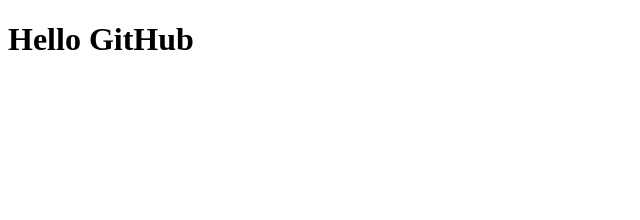
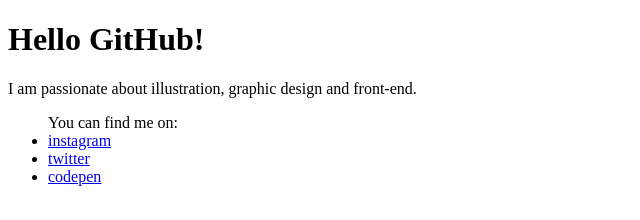
Before and after one commit to magiandart/Hello_GitHub, a plain HTML site: page index.html in a window 1280 px wide. Shown: the whole page, without its empty margins (0-640 px from the left). Drawn offline with Linux system fonts and the light colour scheme.

Commit message:
Update index.html

```diff
--- a/index.html
+++ b/index.html
@@ -1,7 +1,16 @@
 <!DOCTYPE html>
 <html>
-<header><title>Hello GitHub</title></header>
+<header>
+  <title>Hello GitHub</title>
+  <link rel="stylesheet" type="text/css" href="style.css">
+ </header>
 <body>
-<h1>Hello GitHub</h1>
+<h1>Hello GitHub!</h1>
+  <p>I am passionate about illustration, graphic design and front-end.</p>
+  <ul>You can find me on:
+    <li><a href="https://www.instagram.com/magiandart/">instagram</a></li>
+     <li><a href="https://twitter.com/magiart1">twitter</a></li>
+     <li><a href="https://codepen.io/magiandart/">codepen</a></li>
+  </ul>
 </body>
 </html>
```
